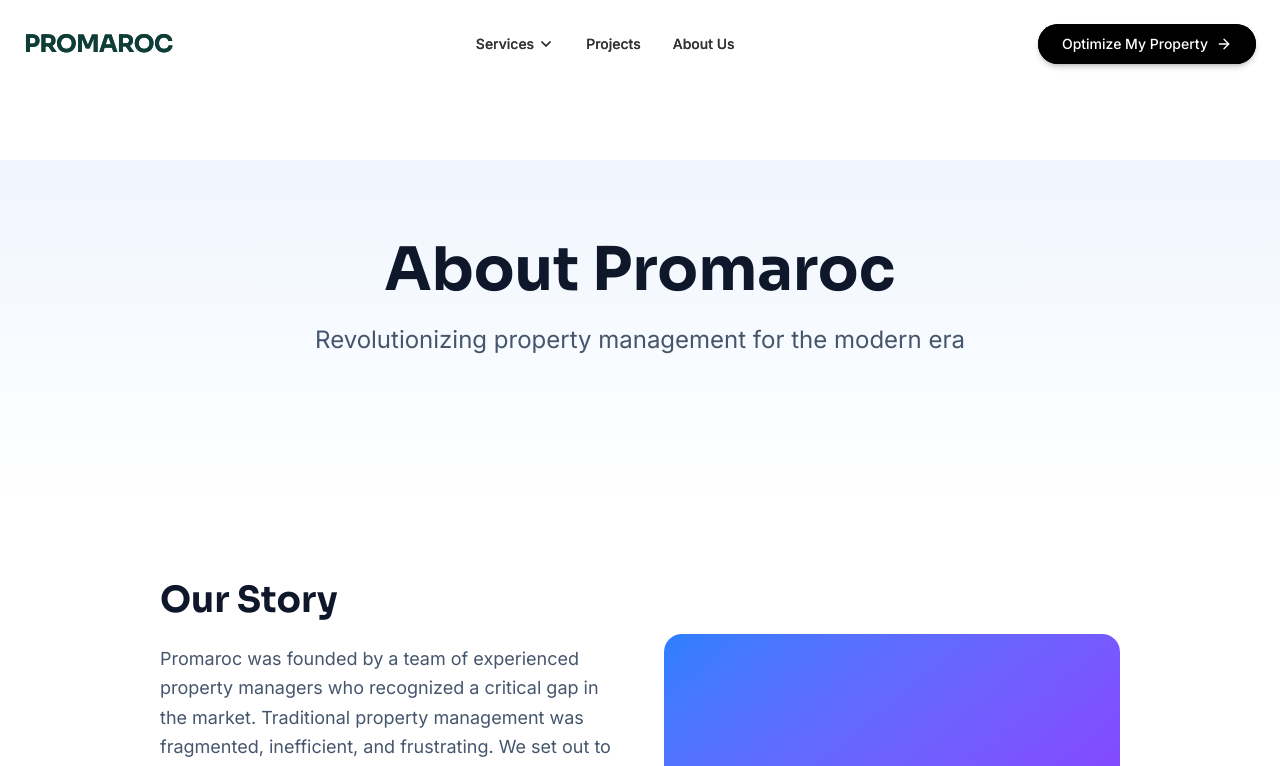
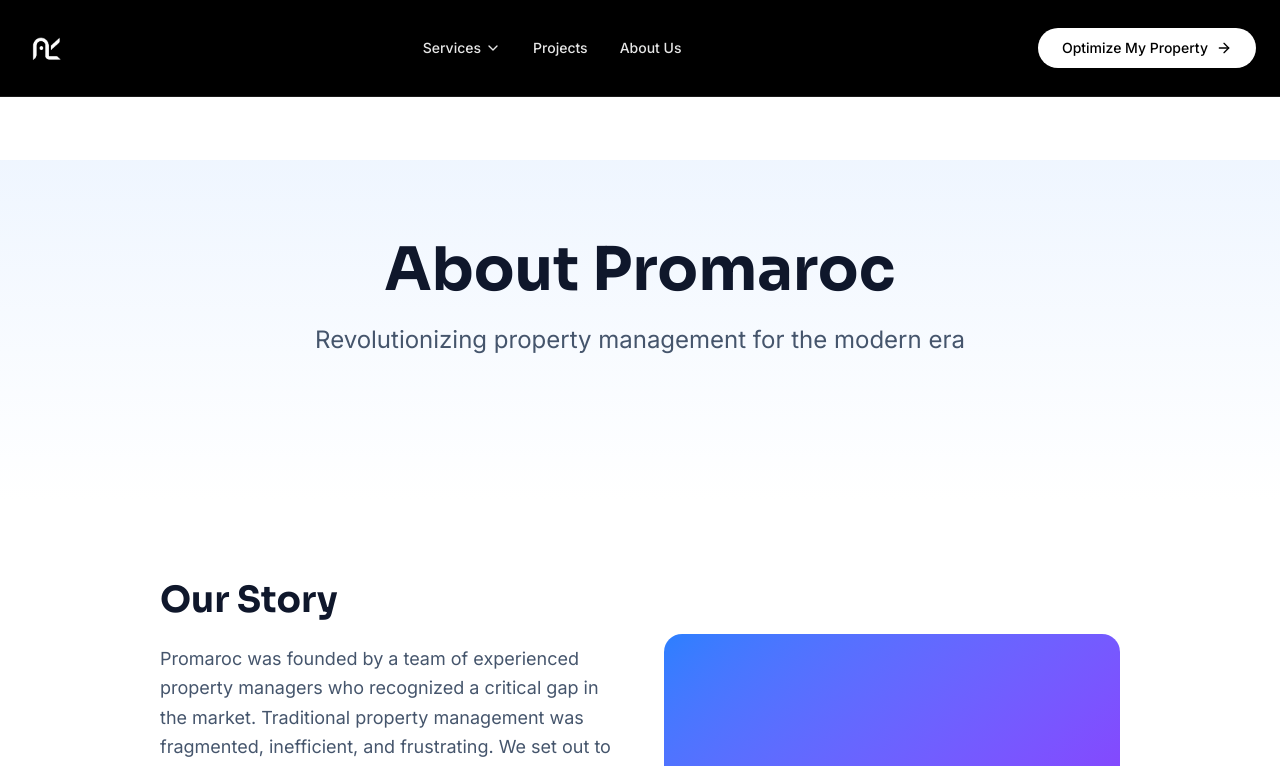
Before and after one commit to qwertynabil/promaroc, a Next.js app in the folder frontend/: page /about in a window 1280 px wide. Shown: the top 766 px of the page. Built offline with nearby package versions, Linux system fonts and the light colour scheme.

Commit message:
style+header

```diff
--- a/frontend/app/globals.css
+++ b/frontend/app/globals.css
@@ -14,6 +14,7 @@
   --color-promaroc-light: #E6E6E6;
   --color-promaroc-white: #FFFFFF;
   --color-promaroc-green: #0F3D37;
+  --color-promaroc-orange: #FFA725;
   /* ------------------------------- */
 
   --color-background: var(--background);
--- a/frontend/components/layout/Header.tsx
+++ b/frontend/components/layout/Header.tsx
@@ -2,6 +2,7 @@
 
 import { useState, useEffect } from 'react';
 import Link from 'next/link';
+import Image from 'next/image';
 import {
   ChevronDown,
   MonitorSmartphone,
@@ -27,20 +28,24 @@ export default function Header() {
 
   return (
     <header
-      className={`fixed top-0 left-0 right-0 z-50 transition-all duration-300 ${
+      className={`fixed top-0 left-0 right-0 z-50 transition-all duration-300 bg-promaroc-black border-b border-white/10 ${
         isScrolled
-          ? 'bg-promaroc-white/80 backdrop-blur-md border-b border-promaroc-light py-4 shadow-sm'
-          : 'bg-transparent py-6'
+          ? 'py-4 shadow-lg'
+          : 'py-6'
       }`}
     >
       <div className="container mx-auto px-6 max-w-7xl flex items-center justify-between">
 
         {/* LOGO */}
-        <Link href="/" className="flex items-center gap-2 z-50">
-          {/* We will replace this with your actual logo icon later, using text for now */}
-          <span className="font-sora font-bold text-2xl tracking-tight text-promaroc-green">
-            PROMAROC
-          </span>
+        <Link href="/" className="flex items-center z-50">
+          <Image
+            src="/logowhite.png"
+            alt="Promaroc Logo"
+            width={450}
+            height={100}
+            className="h-12 w-auto"
+            priority
+          />
         </Link>
 
         {/* DESKTOP NAVIGATION */}
@@ -48,50 +53,50 @@ export default function Header() {
 
           {/* Services Mega Menu Trigger */}
           <div className="group relative">
-            <button className="flex items-center gap-1 font-medium text-sm text-promaroc-dark hover:text-promaroc-green transition-colors py-2">
+            <button className="flex items-center gap-1 font-medium text-sm text-promaroc-white/90 hover:text-promaroc-white transition-colors py-2">
               Services <ChevronDown className="w-4 h-4 transition-transform group-hover:rotate-180" />
             </button>
 
             {/* The Mega Menu Dropdown */}
             <div className="absolute top-full left-1/2 -translate-x-1/2 mt-2 w-[800px] opacity-0 invisible translate-y-4 group-hover:opacity-100 group-hover:visible group-hover:translate-y-0 transition-all duration-300 ease-out">
-              <div className="bg-promaroc-white rounded-2xl shadow-xl border border-promaroc-light p-6 grid grid-cols-3 gap-6">
+              <div className="bg-promaroc-black rounded-2xl shadow-2xl border border-white/10 p-6 grid grid-cols-3 gap-6">
 
                 {/* Column 1: Digital */}
                 <div className="space-y-4">
-                  <div className="flex items-center gap-2 text-promaroc-green font-sora font-bold pb-2 border-b border-promaroc-light">
+                  <div className="flex items-center gap-2 text-promaroc-green font-sora font-bold pb-2 border-b border-white/10">
                     <MonitorSmartphone className="w-5 h-5" />
                     Digital Presence
                   </div>
-                  <ul className="space-y-2 text-sm text-promaroc-dark">
-                    <li className="hover:text-promaroc-green transition-colors cursor-pointer"><Link href="/services/digital">Websites & Booking Systems</Link></li>
-                    <li className="hover:text-promaroc-green transition-colors cursor-pointer"><Link href="/services/digital">OTA Management (Airbnb/Booking)</Link></li>
-                    <li className="hover:text-promaroc-green transition-colors cursor-pointer"><Link href="/services/digital">Media Buying & Content</Link></li>
+                  <ul className="space-y-2 text-sm text-promaroc-white/70">
+                    <li className="hover:text-promaroc-white transition-colors cursor-pointer"><Link href="/services/digital">Websites & Booking Systems</Link></li>
+                    <li className="hover:text-promaroc-white transition-colors cursor-pointer"><Link href="/services/digital">OTA Management (Airbnb/Booking)</Link></li>
+                    <li className="hover:text-promaroc-white transition-colors cursor-pointer"><Link href="/services/digital">Media Buying & Content</Link></li>
                   </ul>
                 </div>
 
                 {/* Column 2: On-Site */}
                 <div className="space-y-4">
-                  <div className="flex items-center gap-2 text-promaroc-green font-sora font-bold pb-2 border-b border-promaroc-light">
+                  <div className="flex items-center gap-2 text-promaroc-green font-sora font-bold pb-2 border-b border-white/10">
                     <Home className="w-5 h-5" />
                     On-Site Management
                   </div>
-                  <ul className="space-y-2 text-sm text-promaroc-dark">
-                    <li className="hover:text-promaroc-green transition-colors cursor-pointer"><Link href="/services/onsite">Property Supply & Cleaning</Link></li>
-                    <li className="hover:text-promaroc-green transition-colors cursor-pointer"><Link href="/services/onsite">Transport & Logistics</Link></li>
-                    <li className="hover:text-promaroc-green transition-colors cursor-pointer"><Link href="/services/onsite">Staff Onboarding & Training</Link></li>
+                  <ul className="space-y-2 text-sm text-promaroc-white/70">
+                    <li className="hover:text-promaroc-white transition-colors cursor-pointer"><Link href="/services/onsite">Property Supply & Cleaning</Link></li>
+                    <li className="hover:text-promaroc-white transition-colors cursor-pointer"><Link href="/services/onsite">Transport & Logistics</Link></li>
+                    <li className="hover:text-promaroc-white transition-colors cursor-pointer"><Link href="/services/onsite">Staff Onboarding & Training</Link></li>
                   </ul>
                 </div>
 
                 {/* Column 3: Optimization */}
                 <div className="space-y-4">
-                  <div className="flex items-center gap-2 text-promaroc-green font-sora font-bold pb-2 border-b border-promaroc-light">
+                  <div className="flex items-center gap-2 text-promaroc-green font-sora font-bold pb-2 border-b border-white/10">
                     <TrendingUp className="w-5 h-5" />
                     Revenue Optimization
                   </div>
-                  <ul className="space-y-2 text-sm text-promaroc-dark">
-                    <li className="hover:text-promaroc-green transition-colors cursor-pointer"><Link href="/services/revenue">Direct Booking Strategies</Link></li>
-                    <li className="hover:text-promaroc-green transition-colors cursor-pointer"><Link href="/services/revenue">Dynamic Pricing & Promos</Link></li>
-                    <li className="hover:text-promaroc-green transition-colors cursor-pointer"><Link href="/services/revenue">Identity Separation</Link></li>
+                  <ul className="space-y-2 text-sm text-promaroc-white/70">
+                    <li className="hover:text-promaroc-white transition-colors cursor-pointer"><Link href="/services/revenue">Direct Booking Strategies</Link></li>
+                    <li className="hover:text-promaroc-white transition-colors cursor-pointer"><Link href="/services/revenue">Dynamic Pricing & Promos</Link></li>
+                    <li className="hover:text-promaroc-white transition-colors cursor-pointer"><Link href="/services/revenue">Identity Separation</Link></li>
                   </ul>
                 </div>
 
@@ -99,10 +104,10 @@ export default function Header() {
             </div>
           </div>
 
-          <Link href="/projects" className="font-medium text-sm text-promaroc-dark hover:text-promaroc-green transition-colors">
+          <Link href="/projects" className="font-medium text-sm text-promaroc-white/90 hover:text-promaroc-white transition-colors">
             Projects
           </Link>
-          <Link href="/about" className="font-medium text-sm text-promaroc-dark hover:text-promaroc-green transition-colors">
+          <Link href="/about" className="font-medium text-sm text-promaroc-white/90 hover:text-promaroc-white transition-colors">
             About Us
           </Link>
         </nav>
@@ -111,7 +116,7 @@ export default function Header() {
         <div className="hidden lg:flex items-center gap-4">
           <Link
             href="/contact"
-            className="group flex items-center gap-2 bg-promaroc-black text-promaroc-white px-6 py-2.5 rounded-full font-medium text-sm hover:bg-promaroc-green transition-all duration-300 shadow-md hover:shadow-lg"
+            className="group flex items-center gap-2 bg-promaroc-white text-promaroc-black px-6 py-2.5 rounded-full font-medium text-sm hover:bg-promaroc-green hover:text-promaroc-white transition-all duration-300 shadow-md hover:shadow-lg"
           >
             Optimize My Property
             <ArrowRight className="w-4 h-4 group-hover:translate-x-1 transition-transform" />
@@ -120,7 +125,7 @@ export default function Header() {
 
         {/* MOBILE MENU TOGGLE */}
         <button
-          className="lg:hidden text-promaroc-dark hover:text-promaroc-green transition-colors z-50"
+          className="lg:hidden text-promaroc-white hover:text-promaroc-green transition-colors z-50"
           onClick={() => setMobileMenuOpen(!mobileMenuOpen)}
         >
           {mobileMenuOpen ? <X className="w-6 h-6" /> : <Menu className="w-6 h-6" />}
@@ -128,17 +133,17 @@ export default function Header() {
       </div>
 
       {/* MOBILE FULL-SCREEN MENU (Hidden on Desktop) */}
-      <div className={`fixed inset-0 bg-promaroc-white z-40 flex flex-col pt-24 px-6 lg:hidden transition-transform duration-300 ease-in-out ${
+      <div className={`fixed inset-0 bg-promaroc-black z-40 flex flex-col pt-24 px-6 lg:hidden transition-transform duration-300 ease-in-out ${
         mobileMenuOpen ? 'translate-x-0' : 'translate-x-full'
       }`}>
-        <nav className="flex flex-col gap-6 text-xl font-sora font-semibold text-promaroc-dark">
+        <nav className="flex flex-col gap-6 text-xl font-sora font-semibold text-promaroc-white">
           <Link href="/services" onClick={() => setMobileMenuOpen(false)}>Services</Link>
           <Link href="/projects" onClick={() => setMobileMenuOpen(false)}>Projects</Link>
           <Link href="/about" onClick={() => setMobileMenuOpen(false)}>About Us</Link>
           <Link href="/contact" onClick={() => setMobileMenuOpen(false)}>Contact</Link>
         </nav>
-        <div className="mt-10 pt-10 border-t border-promaroc-light">
-          <p className="text-sm text-promaroc-dark/70 mb-4">Contact us directly</p>
+        <div className="mt-10 pt-10 border-t border-white/10">
+          <p className="text-sm text-promaroc-white/50 mb-4">Contact us directly</p>
           <a href="#" className="text-lg font-medium text-promaroc-green flex items-center gap-2">
             Contact Support
           </a>
--- a/frontend/components/sections/ServicesBentoGrid.tsx
+++ b/frontend/components/sections/ServicesBentoGrid.tsx
@@ -114,7 +114,7 @@ export default function ServicesBentoGrid() {
                 <ul className="space-y-3 mb-10">
                   {service.features.map((feature, i) => (
                     <li key={i} className="flex items-center gap-3 text-sm text-promaroc-dark font-medium">
-                      <CheckCircle2 className="w-4 h-4 text-promaroc-green" />
+                      <CheckCircle2 className="w-4 h-4 text-promaroc-orange" />
                       {feature}
                     </li>
                   ))}
```
Also changed, not shown: frontend/app/projects/[slug]/page.tsx (+9 -12 lines), frontend/components/sections/HeroSection.tsx (+11 -23 lines), frontend/public/logo.png (added), frontend/public/logowhite.png (added).
